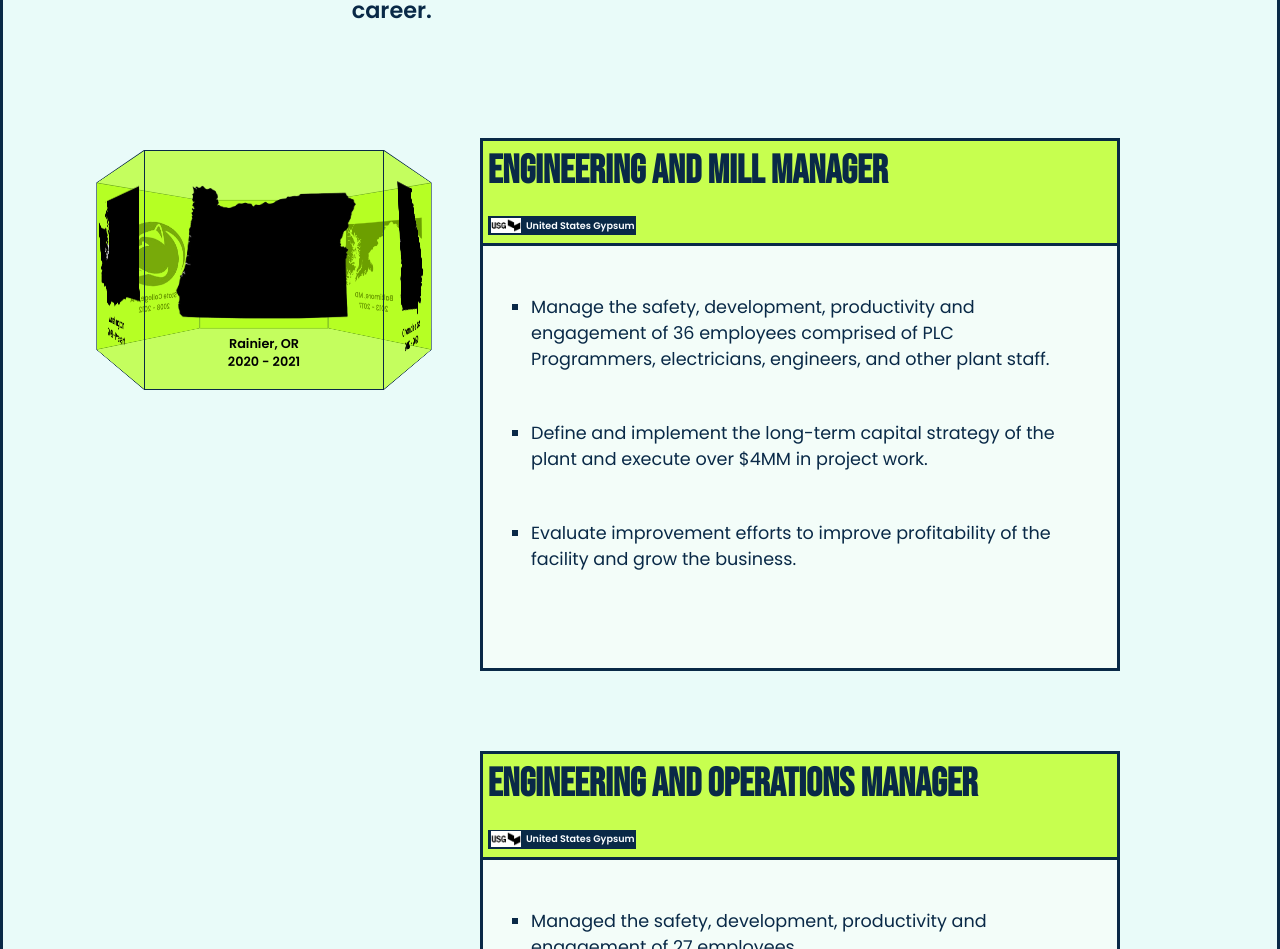
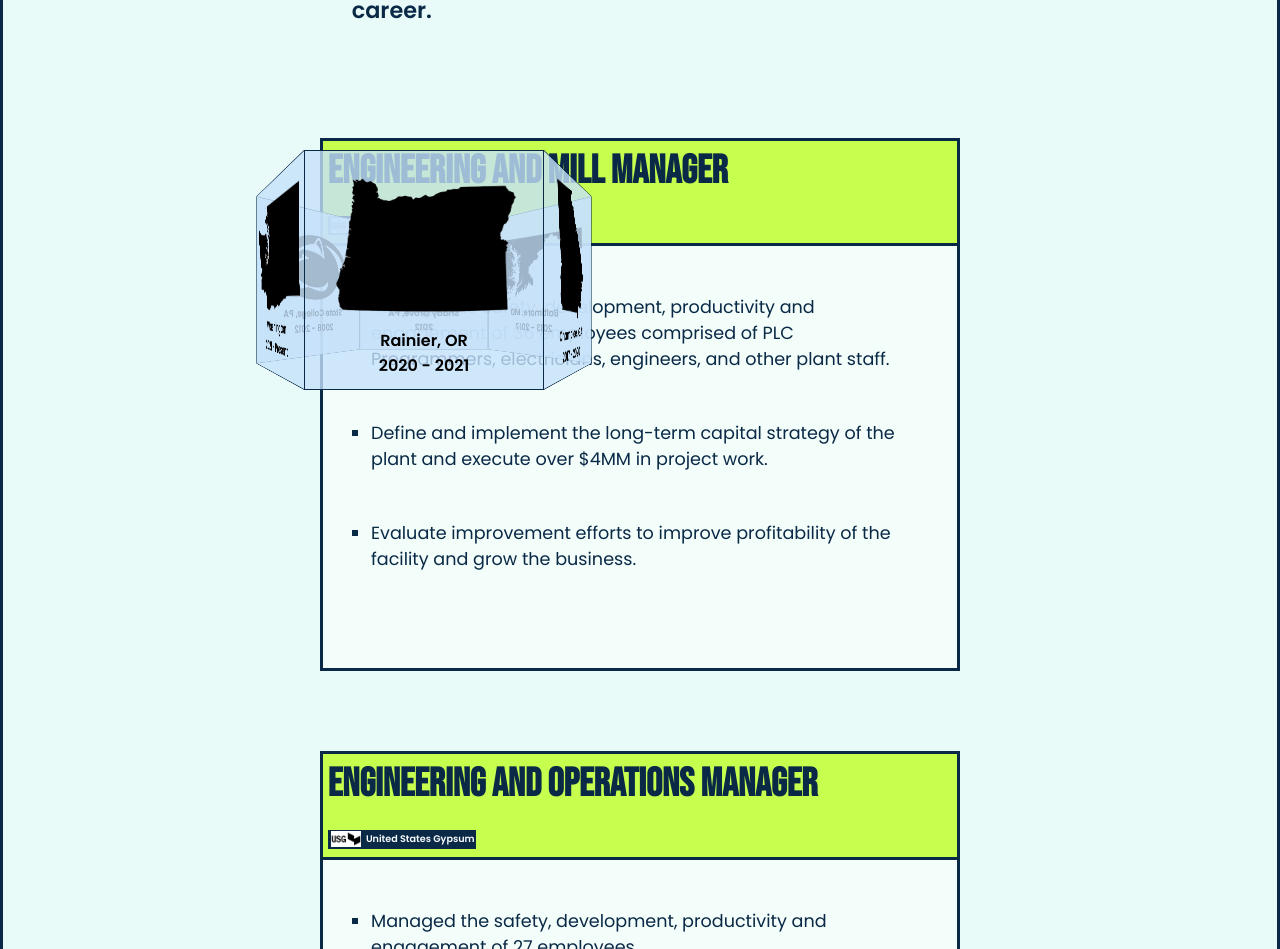
Before and after one commit to a-stepanian/portfolio, a React (Create React App) app: page / in a window 1280 px wide. Shown: the part 2640-3589 px from the top of the page. Built offline with nearby package versions, Linux system fonts and the light colour scheme.

Commit message:
add max-width to experience section

```diff
--- a/src/components/experience/BigCube.js
+++ b/src/components/experience/BigCube.js
@@ -79,7 +79,7 @@ const Wrapper = styled.div`
     width: var(--big-cube-width);
     height: var(--big-cube-width);
     perspective: calc(var(--big-cube-width) * 2); //zoom in and out of cube
-    padding-bottom: 15rem;
+    padding-bottom: 15.7rem;
     display: block;
 
     .cube {
@@ -90,6 +90,7 @@ const Wrapper = styled.div`
       transform-style: preserve-3d;
       transition: transform 0.4s;
     }
+
     .face {
       position: absolute;
       width: var(--big-cube-width);
@@ -175,11 +176,25 @@ const Wrapper = styled.div`
   }
 
   @media (min-width: 992px) {
+    padding-bottom: 17.7rem;
     transform: translateX(1rem);
+    .face {
+      h5,
+      h6 {
+        font-size: 0.9rem;
+      }
+    }
   }
 
   @media (min-width: 1200px) {
+    padding-bottom: 20.7rem;
     transform: translateX(-1rem);
+    .face {
+      h5,
+      h6 {
+        font-size: 1rem;
+      }
+    }
   }
 `;
 
--- a/src/components/experience/Experience.js
+++ b/src/components/experience/Experience.js
@@ -108,9 +108,10 @@ const Experience = () => {
 const Wrapper = styled.section`
   background-color: var(--main-bg);
   /* BACKGROUND 2.0 BLACK STICKY BANNER*/
-  width: 100%;
+  max-width: 100vw;
+  overflow-x: hidden;
   .background-sticky {
-    width: 100%;
+    max-width: 100%;
     z-index: 3;
     position: sticky;
     top: 4.95rem;
@@ -131,7 +132,7 @@ const Wrapper = styled.section`
   }
 
   .story-wrapper {
-    width: 100%;
+    max-width: 100%;
     display: flex;
     justify-content: center;
   }
@@ -160,11 +161,11 @@ const Wrapper = styled.section`
     display: flex;
 
     .experience-wrapper {
-      width: 100%;
+      max-width: 100%;
     }
 
     .cube-wrapper {
-      width: 0;
+      max-width: 0;
     }
   }
 
--- a/src/index.css
+++ b/src/index.css
@@ -27,7 +27,7 @@
   --main-bg: #e7fbf9e2;
   --main-7: #c7ff4f33; /* project card background */
   --cube: #c6e1facc;
-  --big-cube: #aeff009f;
+  --big-cube: #c6e1facc;
 
   --hamburger: 0.4s;
   --info: 0.7s;
```
